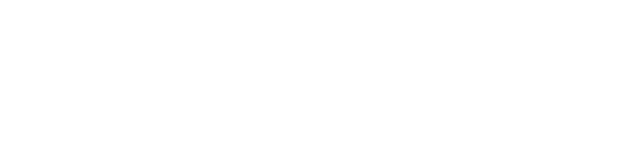
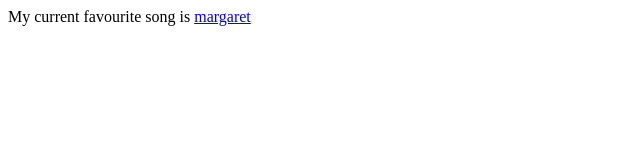
Before and after one commit to acciojob/favourite-song-gamesense31, a website: page main.html in a window 1280 px wide. Shown: the whole page, without its empty margins (0-640 px from the left). Drawn offline with Linux system fonts and the light colour scheme.

Commit message:
created a submission

```diff
--- a/main.html
+++ b/main.html
@@ -5,7 +5,11 @@
 <head>
 	<link rel="stylesheet" href="styles.css">
 </head>
-
+<div>
+  My current favourite song is
+  <a href="https://www.youtube.com/watch?v=AX2to_E9fIc" target="_blank">
+    margaret
+  </a>
 <body>
 	<!-- the entire body must be written by student -->
     <script type="text/javascript" src="./script.js">
```
